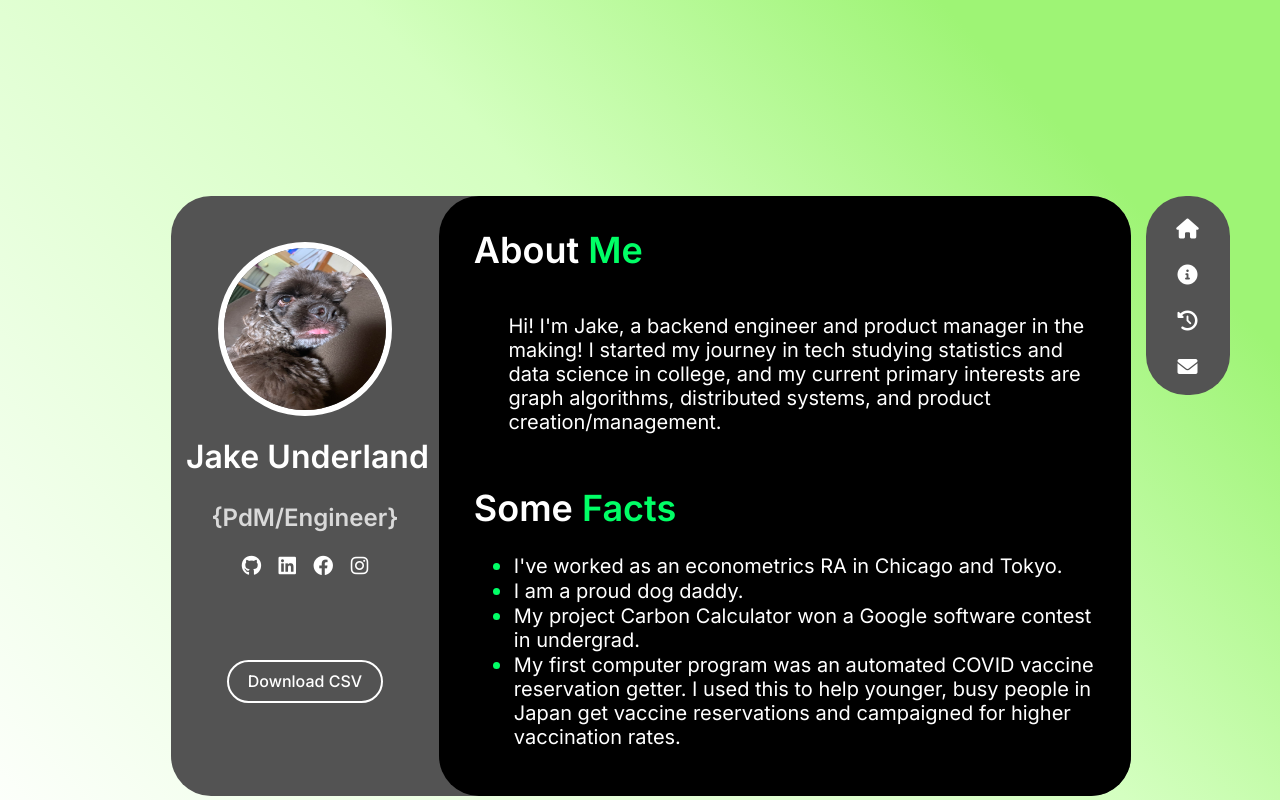
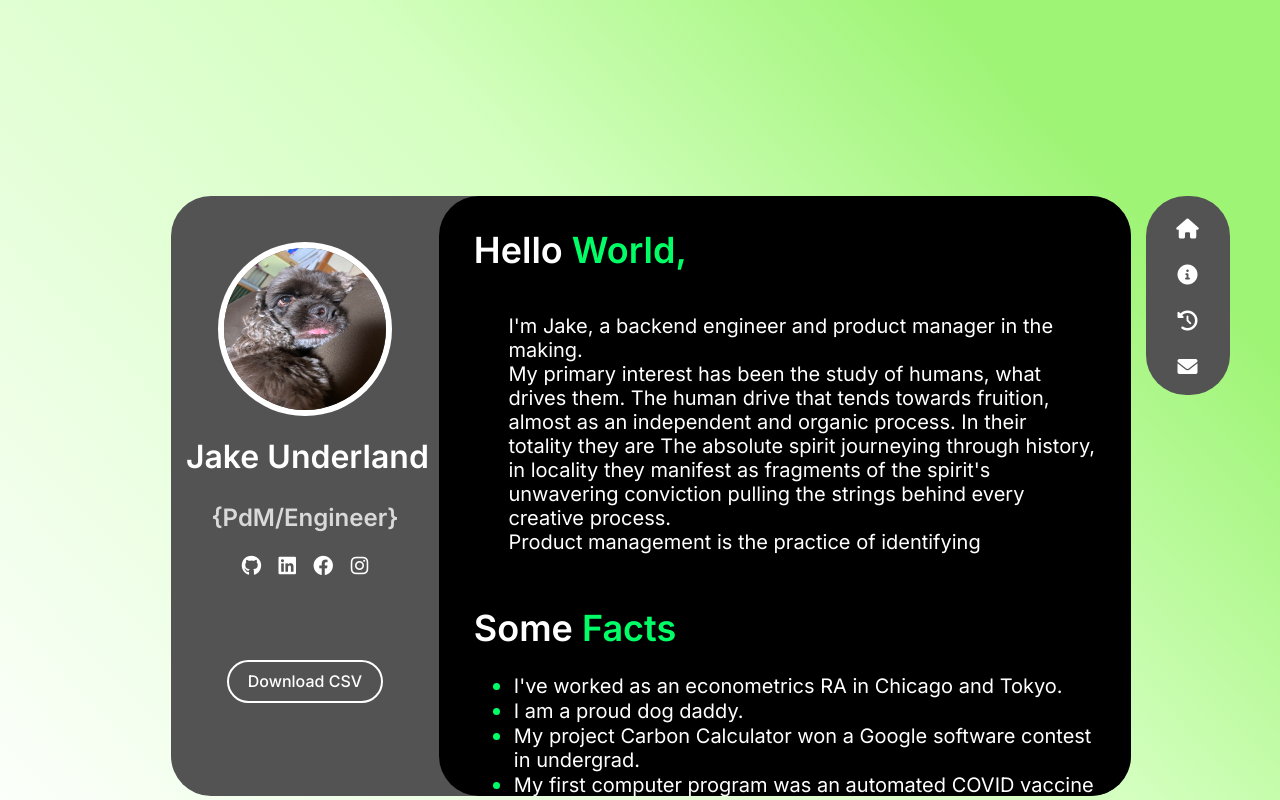
Before and after one commit to jaked0626/digital-biz-card, a React (Vite) app: page / in a window 1280 px wide. Shown: the top 800 px of the page. Built offline with nearby package versions, Linux system fonts and the light colour scheme.

Commit message:
done: added overflow, wip: changing color scheme (leveling up)

```diff
--- a/src/components/Home.jsx
+++ b/src/components/Home.jsx
@@ -3,13 +3,27 @@ export default function Home () {
     <div className="home">
     {/* <div className="home__section"> */}
       <h1 className="home__title">
-        About <span className="home__title--green">Me</span>
+        Hello <span className="home__title--green">World,</span>
       </h1>
       <p className="home__text">
-        Hi! I&#39;m Jake, a backend engineer and product manager in the making!
-        I started my journey in tech studying statistics and data science in college,
-        and my current primary interests are graph algorithms, distributed systems,
-        and product creation/management.
+        I&#39;m Jake, a backend engineer and product manager in the making.
+        <br/>
+        {/* My primary interest in life has always been the study of humans, what drives them, and how
+        these drives shape society. Product managment is the practice of identifying such drives
+        and aiding in their realization through technical innovation.
+        My focus in life has always been social sciences; the study of what drives human
+        activity and how it shapes society. Product management is the practice of identifying said
+        motives and Coming from a social sciences background, my primary interest is in
+        understanding what drives people, the motives which shape our society.
+        Product creation and management, to me, is the practice of identifying said motives
+        and   */}
+        My primary interest has been the study of humans, what drives them.
+        The human drive that tends towards fruition, almost as an independent and organic process.
+        In their totality they are The absolute spirit journeying through history,
+        in locality they manifest as fragments of the spirit&#39;s unwavering conviction
+        pulling the strings behind every creative process.
+        <br/>
+        Product management is the practice of identifying
       </p>
     {/* </div> */}
     {/* <div className="home__section"> */}
--- a/src/index.css
+++ b/src/index.css
@@ -17,6 +17,11 @@
 
   /* my defined values */
   --profile-width-percent: 28%;
+  --primary-color: #155831;
+  --secondary-color: #d7e4dc;
+  --background-color: #ffffff;
+  --accent-color: #c20002;
+
 }
 
 a {
@@ -133,6 +138,10 @@ button:focus-visible {
   color: #0F6;
 }
 
+.nav__container button:focus {
+  outline-color: #0F6;
+}
+
 .main {
   display: flex;
   height: 75%;
@@ -219,6 +228,7 @@ button:focus-visible {
   background-color: black;
   border-radius: 40px;
   color: white;
+  overflow: auto;
 }
 
 .home {
```
